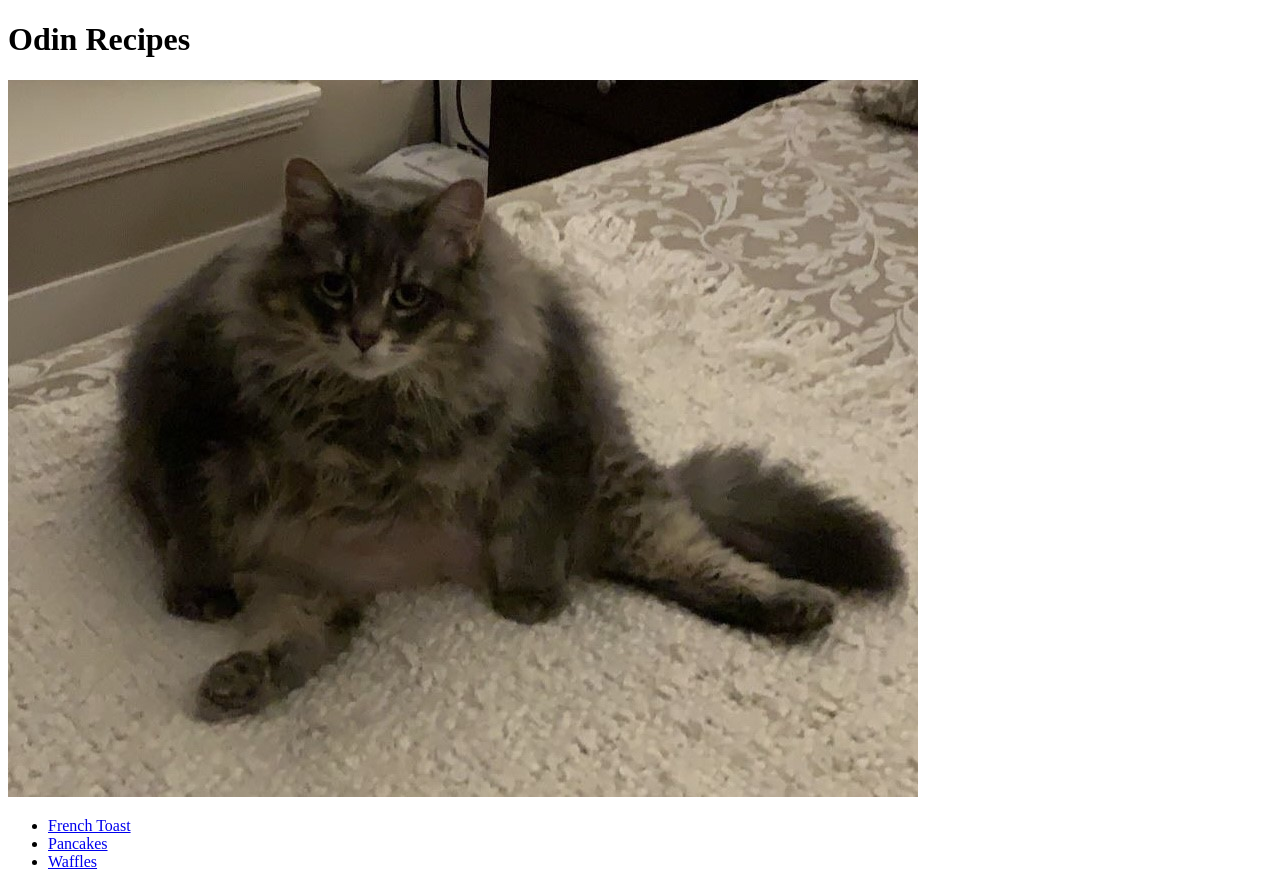
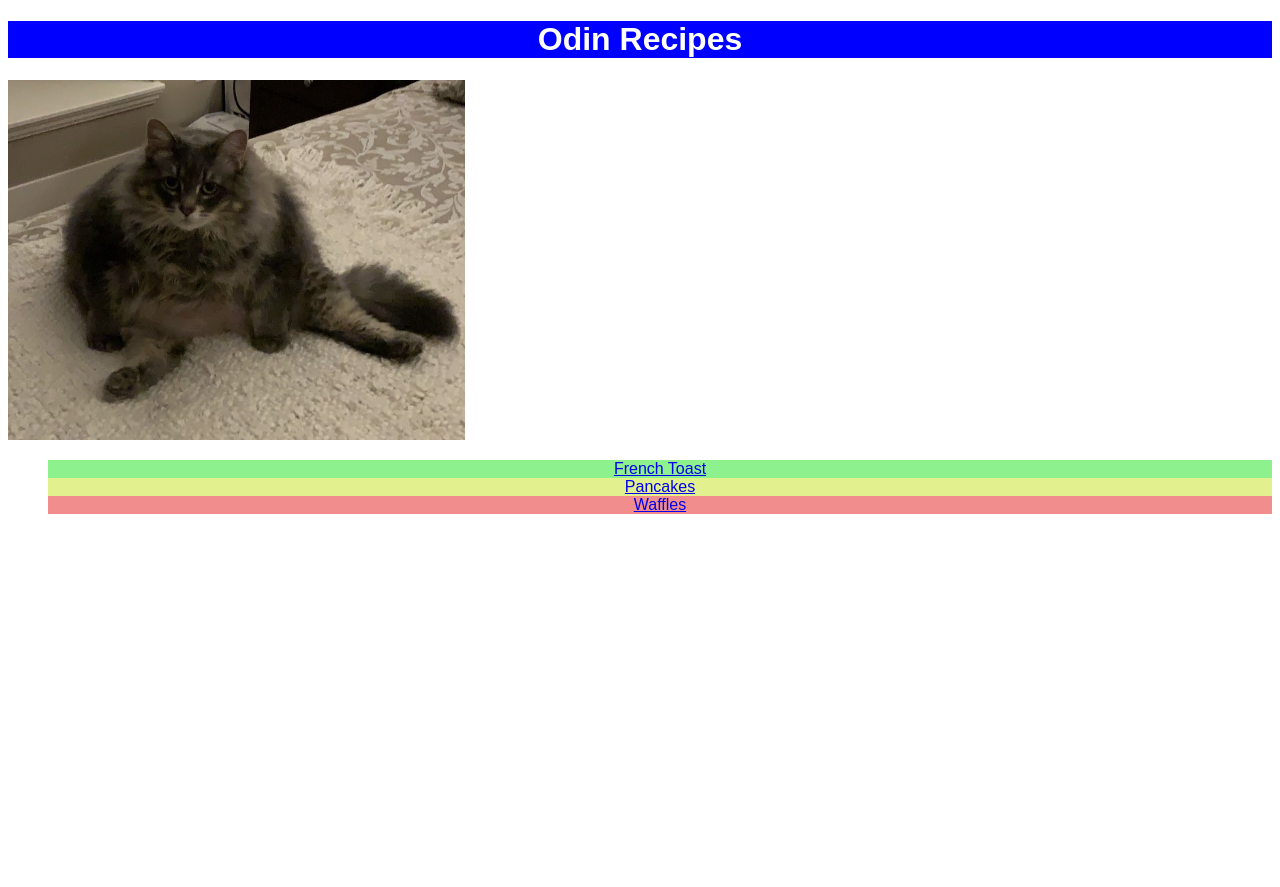
Before and after one commit to evanboyd31/odin-recipes, a plain HTML site: page index.html in a window 1280 px wide. After the commit the page ends 800 px from the top, so only its background shows below. Drawn offline with Linux system fonts and the light colour scheme.

Commit message:
Create basic CSS stylesheet for various text elements and images

```diff
--- a/index.html
+++ b/index.html
@@ -4,15 +4,16 @@
     <head>
         <meta charset = "UTF-8">
         <title>Odin Recipes</title>
+        <link rel = "stylesheet" href = "styles.css">
     </head>
 
     <body>
-        <h1>Odin Recipes</h1>
-        <img src = "images/luna.jpg">
+        <h1 class = "text page-header">Odin Recipes</h1>
+        <img class = "image" src = "images/luna.jpg" alt = "Big tubby Luna">
         <ul>
-            <li><a href = "./recipes/french-toast.html"> French Toast </a></li>
-            <li><a href = "./recipes/pancakes.html"> Pancakes </a></li>
-            <li><a href = "./recipes/waffles.html"> Waffles </a></li>
+            <li class = "text" id = "french-toast"><a href = "./recipes/french-toast.html"> French Toast </a></li>
+            <li class = "text" id = "pancakes"><a href = "./recipes/pancakes.html"> Pancakes </a></li>
+            <li class = "text" id = "waffles"><a href = "./recipes/waffles.html"> Waffles </a></li>
         </ul>
 
     </body>
--- /dev/null
+++ b/styles.css
@@ -0,0 +1,34 @@
+.image{
+    height: 360px;
+    width: auto;
+}
+
+.page-header{
+    background-color: blue;
+}
+.text {
+    text-align: center;
+    font-family:Arial, Helvetica, sans-serif;
+    color: white;
+}
+
+
+#french-toast{
+    background-color: rgb(141, 241, 141);
+}
+
+#pancakes{
+    background-color: rgb(226, 241, 141);
+}
+
+#waffles{
+    background-color: rgb(241, 141, 141);
+}
+
+.ingredients{
+    background-color: rgb(0, 255, 255);
+}
+
+.steps{
+    background-color: rgb(121, 176, 247);
+}
```
Also changed, not shown: recipes/french-toast.html (+5 -4 lines), recipes/pancakes.html (+5 -4 lines), recipes/waffles.html (+5 -4 lines).
